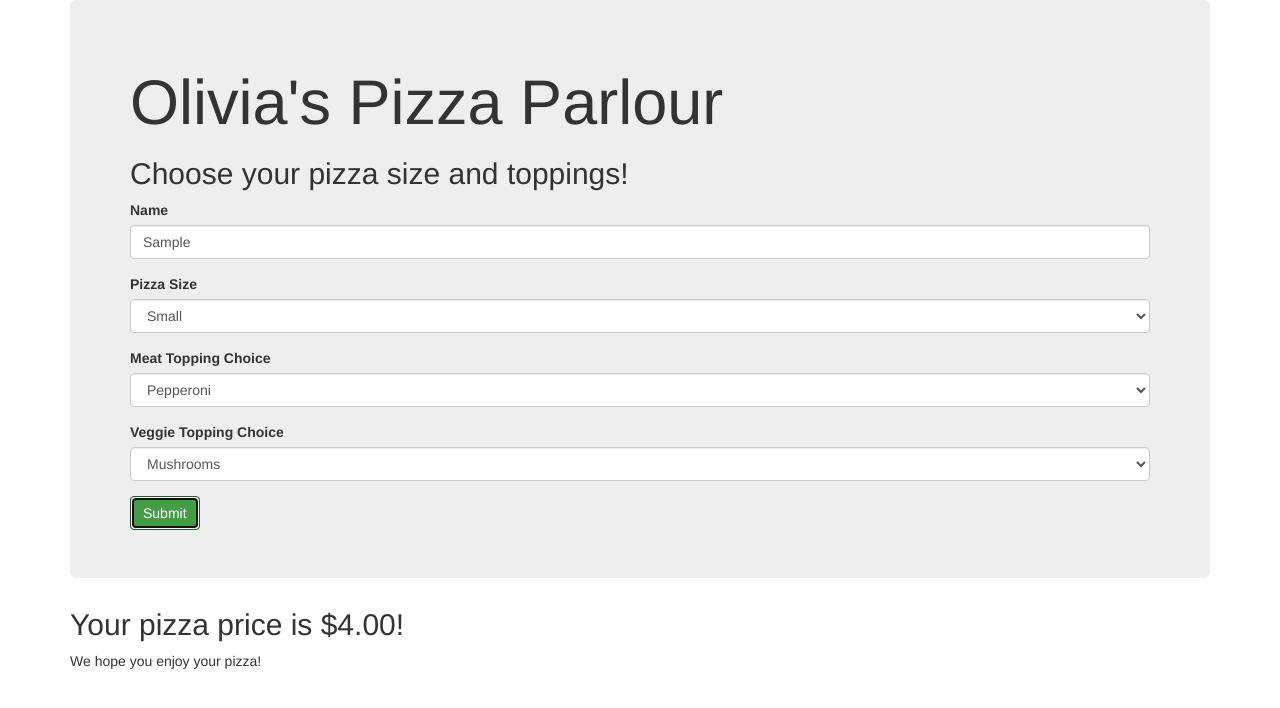
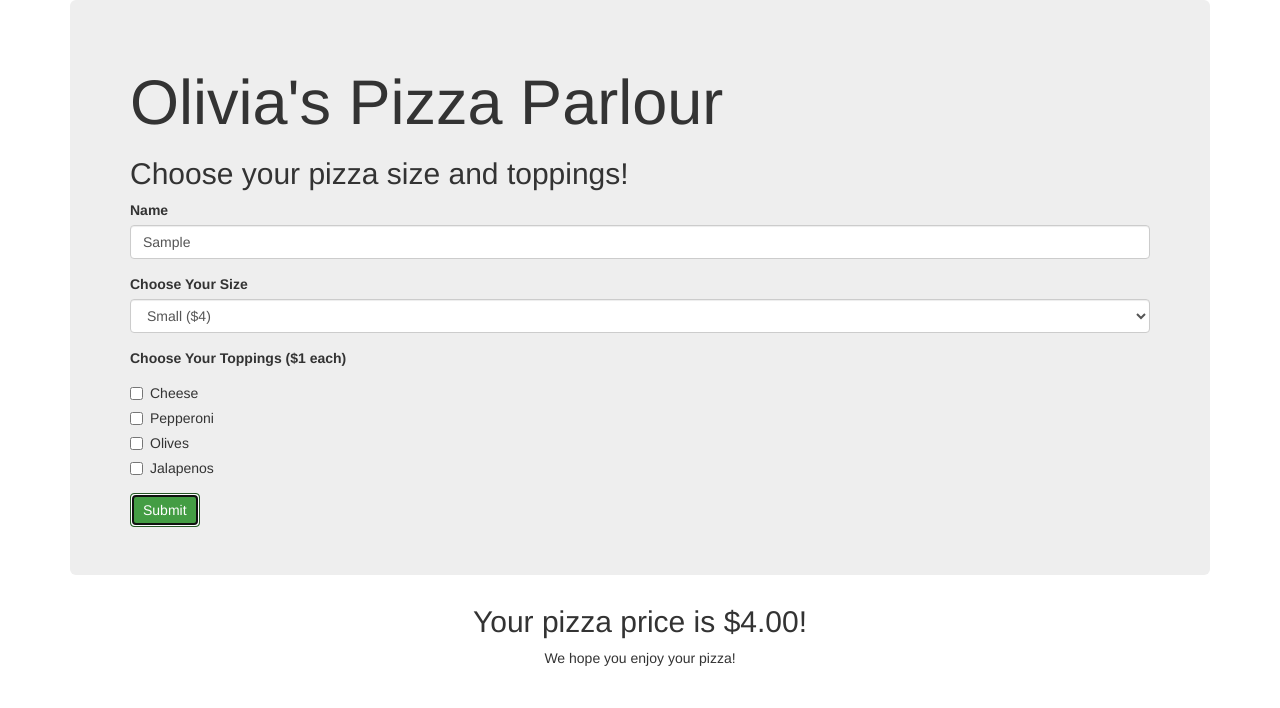
Before and after one commit to ohinton/pizza-parlour, a plain HTML site: page index.html in a window 1280 px wide. Both pictures are taken after typing "Sample" into the empty fields and a click on the button "Submit". Drawn offline with Linux system fonts and the light colour scheme.

Commit message:
update javascript object to calculate pizza price including toppings

```diff
--- a/css/styles.css
+++ b/css/styles.css
@@ -0,0 +1,4 @@
+#show-price {
+  text-align: center;
+  display: none;
+}
--- a/index.html
+++ b/index.html
@@ -12,40 +12,40 @@
       <div class="jumbotron">
         <h1>Olivia's Pizza Parlour</h1>
         <h2>Choose your pizza size and toppings!</h2>
-        <form id="pizza-order">
+        <form id="pizza-order" name="pizzaorder">
 
           <div class="form-group">
-            <label for="customer-name">Name</label>
+            <label>Name</label>
             <input required class="customer-name form-control" type="text">
           </div>
 
           <div class="form-group">
-            <label for="size">Pizza Size</label>
+            <label>Choose Your Size</label>
             <select class="pizza-size form-control">
-              <option value="small">Small</option>
-              <option value="medium">Medium</option>
-              <option value="large">Large</option>
-              <option value="extra-large">Extra Large</option>
+              <option value="small">Small ($4)</option>
+              <option value="medium">Medium ($6)</option>
+              <option value="large">Large ($8)</option>
+              <option value="extra-large">Extra Large ($10)</option>
             </select>
           </div>
 
           <div class="form-group">
-            <label for="size">Meat Topping Choice</label>
-            <select class="meat-topping form-control">
-              <option value="meat">Pepperoni</option>
-              <option value="meat">Sausage</option>
-              <option value="meat">Chicken</option>
-            </select>
+          <label>Choose Your Toppings ($1 each)</label>
+          <div class="checkbox">
+            <label><input type="checkbox" name="topping" value="">Cheese</label>
           </div>
+          <div class="checkbox">
+            <label><input type="checkbox" name="topping" value="">Pepperoni</label>
+          </div>
+          <div class="checkbox">
+            <label><input type="checkbox" name="topping" value="">Olives</label>
+          </div>
+          <div class="checkbox">
+            <label><input type="checkbox" name="topping" value="">Jalapenos</label>
+          </div>
+        </div>
 
-          <div class="form-group">
-            <label for="size">Veggie Topping Choice</label>
-            <select class="veggie-topping form-control">
-              <option value="veggie">Mushrooms</option>
-              <option value="veggie">Olives</option>
-              <option value="veggie">Green Peppers</option>
-            </select>
-          </div>
+
 
           <button type="submit" class="btn-success btn">Submit</button>
 
--- a/js/scripts.js
+++ b/js/scripts.js
@@ -1,44 +1,56 @@
-//Business Logic
+//business Logic
 
-//Set Global Variables
 var totalPrice = 0;
 
-//Set Objects
-function Pizza(name, size, meat, veg) {
+function Pizza(name, size, toppings) {
   this.customerName = name;
   this.pizzaSize = size;
-  this.meatTopping = meat;
-  this.vegTopping = veg;
+  this.orderToppings = toppings;
 }
 
 Pizza.prototype.totalPrice = function () {
-  if (this.pizzaSize === "extra-large" && this.meatTopping === "meat" && this.vegTopping === "veggie") {
+  if (this.pizzaSize === "extra-large") {
     totalPrice = 10;
-  } else if (this.pizzaSize === "large" && this.meatTopping === "meat" && this.vegTopping === "veggie") {
+  } else if (this.pizzaSize === "large") {
     totalPrice = 8;
-  } else if (this.pizzaSize === "medium" && this.meatTopping === "meat" && this.vegTopping === "veggie") {
+  } else if (this.pizzaSize === "medium") {
     totalPrice = 6;
   } else {
     totalPrice = 4;
   }
+
+  if (this.orderToppings === 4) {
+    totalPrice += 4;
+  } else if (this.orderToppings === 3) {
+    totalPrice += 3;
+  } else if (this.orderToppings === 2) {
+    totalPrice += 2;
+  } else if (this.orderToppings === 1) {
+    totalPrice += 1;
+  } else {
+  }
   return totalPrice;
 }
 
-//User Logic
+//user logic
 $(document).ready(function(){
   $("form#pizza-order").submit(function(event){
     event.preventDefault();
 
     var orderName = $(".customer-name").val();
     var orderSize = $(".pizza-size").val();
-    var meatTopping = $(".meat-topping").val();
-    var veggieTopping = $(".veggie-topping").val();
 
-    var newOrder = new Pizza(orderName, orderSize, meatTopping, veggieTopping);
+    var orderToppings = 0;
+    for (i=0;i<document.pizzaorder.topping.length;i++){
+      if (document.pizzaorder.topping[i].checked==true){
+        orderToppings+=1;
+      }
+    }
+
+    var newOrder = new Pizza(orderName, orderSize, orderToppings);
     newOrder.totalPrice();
 
     $("#total").text("$" + totalPrice.toFixed(2));
     $("#show-price").show(totalPrice);
-
   });
-  });
+});
```
